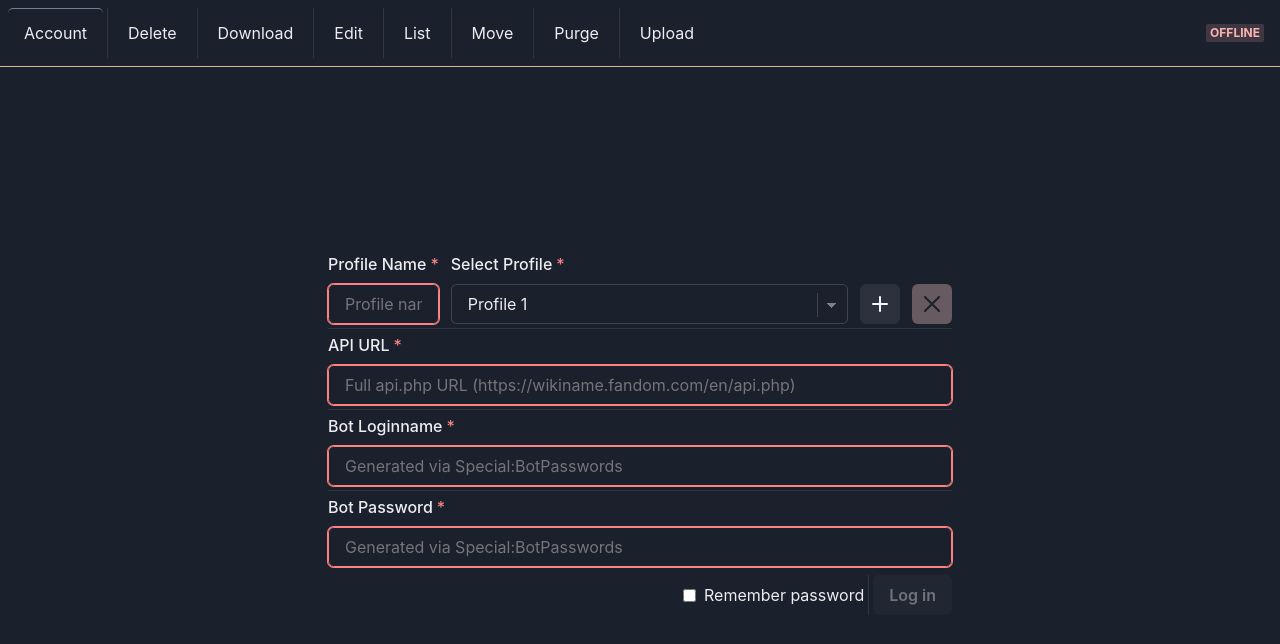
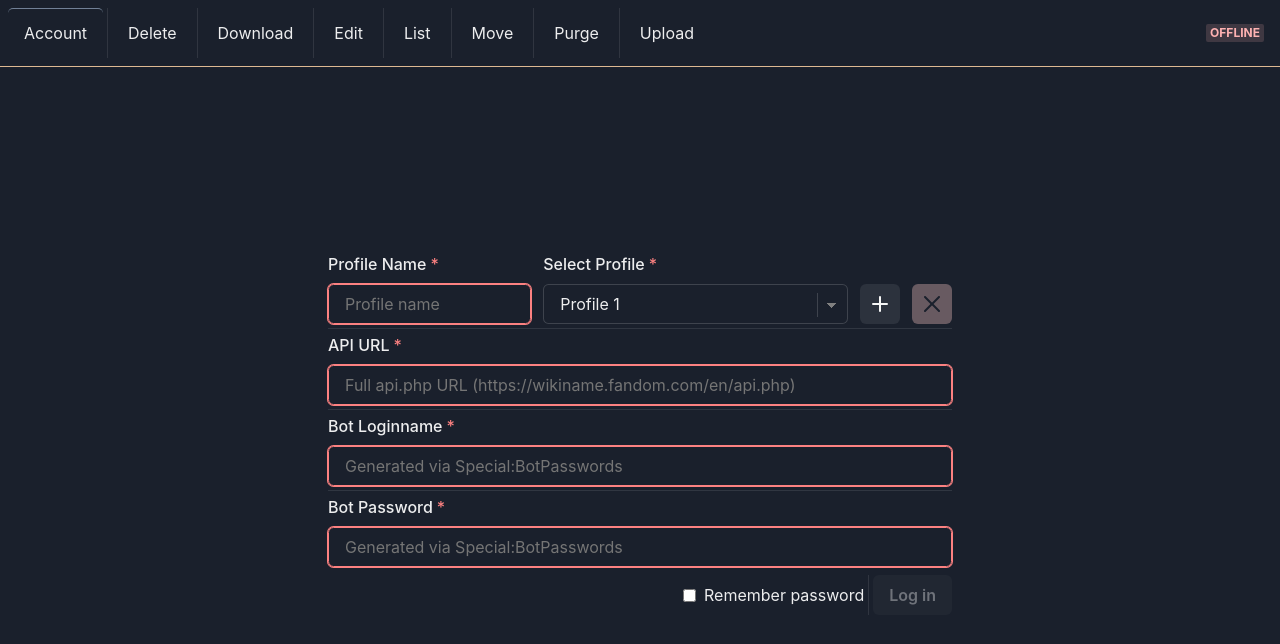
Before and after one commit to FabianLars/mw-toolbox, a React (Vite) app in the folder gui/: page / in a window 1280 px wide. Shown: the top 644 px of the page. Built offline with nearby package versions, Linux system fonts and the light colour scheme.

Commit message:
increase profile input box width

```diff
--- a/gui/src/pages/Account/Account.module.css
+++ b/gui/src/pages/Account/Account.module.css
@@ -41,9 +41,8 @@
     flex: 2;
     margin-right: 0.75rem;
 }
-.profile > div.w100 {
-    width: 100%;
-    flex: 1;
+.profile > div:last-of-type {
+    flex: 3;
 }
 
 @media screen and (min-width: 48em) {
```
Also changed, not shown: 2 other files (tests, documents, lock files or other folders).
